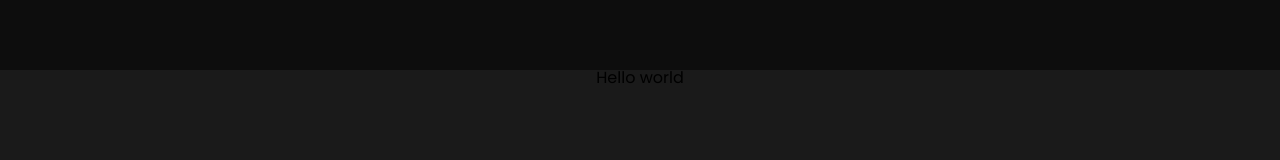
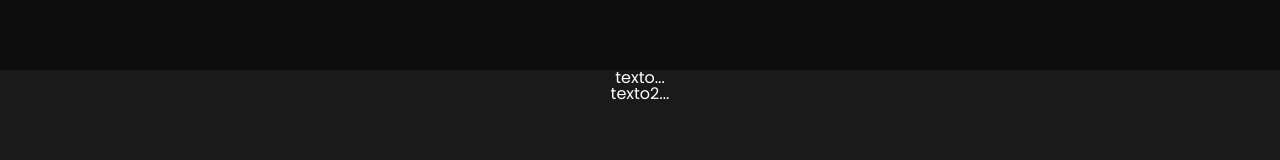
Before and after one commit to deneribeiro10/reactjs-treinamento, a React (Vite) app in the folder tasks-project/: page / in a window 1280 px wide. Shown: the part 130-290 px from the top of the page. Built offline with nearby package versions, Linux system fonts and the light colour scheme.

Commit message:
add tasks hook

```diff
--- a/tasks-project/package.json
+++ b/tasks-project/package.json
@@ -11,7 +11,10 @@
   },
   "dependencies": {
     "react": "^18.2.0",
-    "react-dom": "^18.2.0"
+    "react-dom": "^18.2.0",
+    "react-icons": "^4.10.1",
+    "styled-components": "^6.0.7",
+    "uuidv4": "^6.2.13"
   },
   "devDependencies": {
     "@types/react": "^18.2.15",
--- a/tasks-project/src/App.jsx
+++ b/tasks-project/src/App.jsx
@@ -3,12 +3,33 @@ import {Container, Main} from './mainStyle'
 import './reset.css'
 import Header from './components/Header'
 
+import { v4 as uuidv4 } from "uuid"
+
 function App() {
+  const [tasks, setTasks] = useState([
+    {
+      id: uuidv4(),
+      isComplete: false,
+      title: "texto...",
+    },
+    {
+      id: uuidv4(),
+      isComplete: true,
+      title: "texto2...",
+    },
+  ]);
+
   return (
     <Container>
       <Header />
       <Main>
-        Hello world
+        {
+          tasks &&
+          tasks.length > 0 &&
+          tasks.map((task) => (
+            <div style={{color: "white"}}>{task.title}</div>
+          ))
+        }
       </Main>
     </Container>
   )
```
Also changed, not shown: 1 other file (tests, documents, lock files or other folders).
